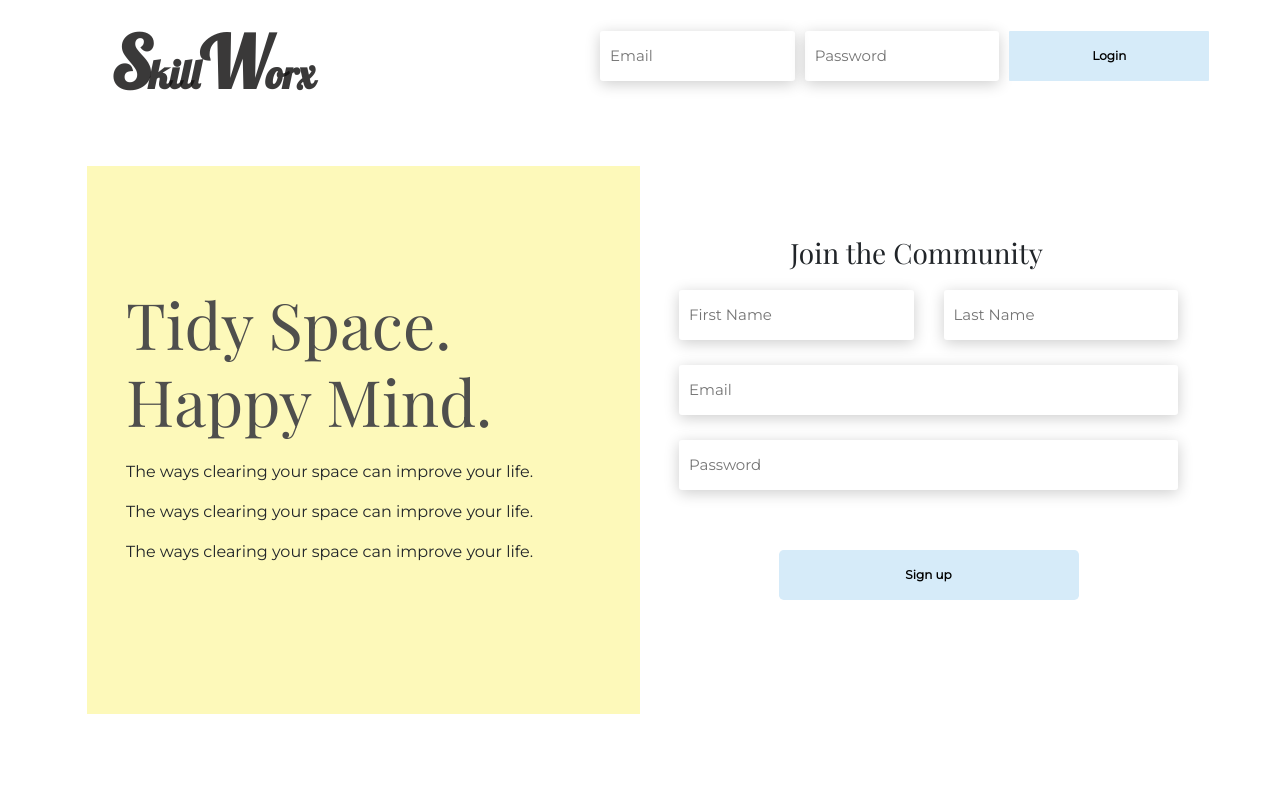
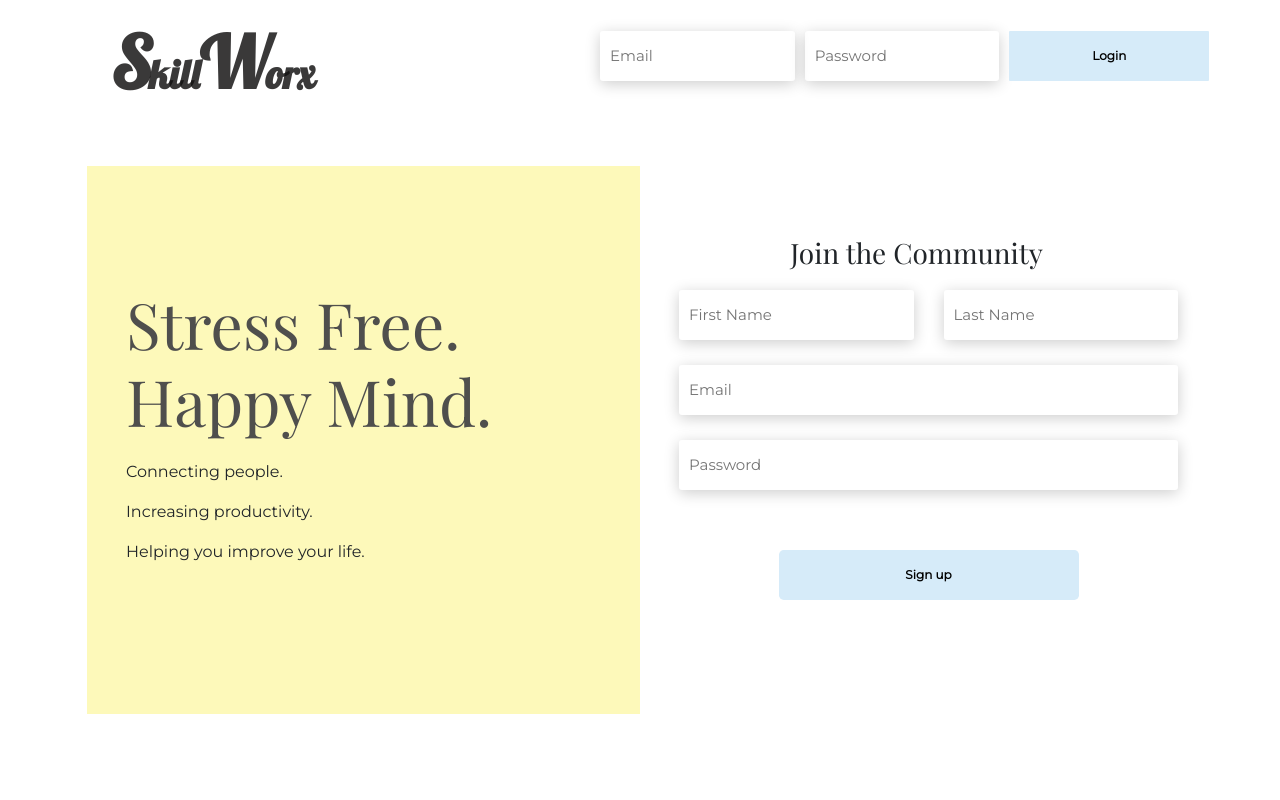
Before and after one commit to Barbi105/Skillworx, a React (Create React App) app in the folder client/: page / in a window 1280 px wide. Shown: the top 800 px of the page. Built offline with nearby package versions, Linux system fonts and the light colour scheme.

Commit message:
yellow blurb

```diff
--- a/client/src/components/signupForm/signup.js
+++ b/client/src/components/signupForm/signup.js
@@ -51,16 +51,17 @@ export class SignupForm extends Component {
         <div className="container-fluid">
           <div className="row">
             <div className="col-md-6" id="leftMessage">
-              <h2 className="ml-4" id="topMessage">Tidy Space.</h2>
+              <h2 className="ml-4" id="topMessage">Stress Free.</h2>
               <h2 className="ml-4" id="bottomMessage">Happy Mind.</h2>
               <p className="catchyPhrase ml-4">
-                The ways clearing your space can improve your life.
+              Connecting people.
               </p>
               <p className="catchyPhrase ml-4">
-                The ways clearing your space can improve your life.
+              Increasing productivity.
+
               </p>
               <p className="catchyPhrase ml-4" id="lastPhrase">
-                The ways clearing your space can improve your life.
+              Helping you improve your life.
               </p>
             </div>
             <div className="col-md-6 text-center" id="signupFormMobile">
```
